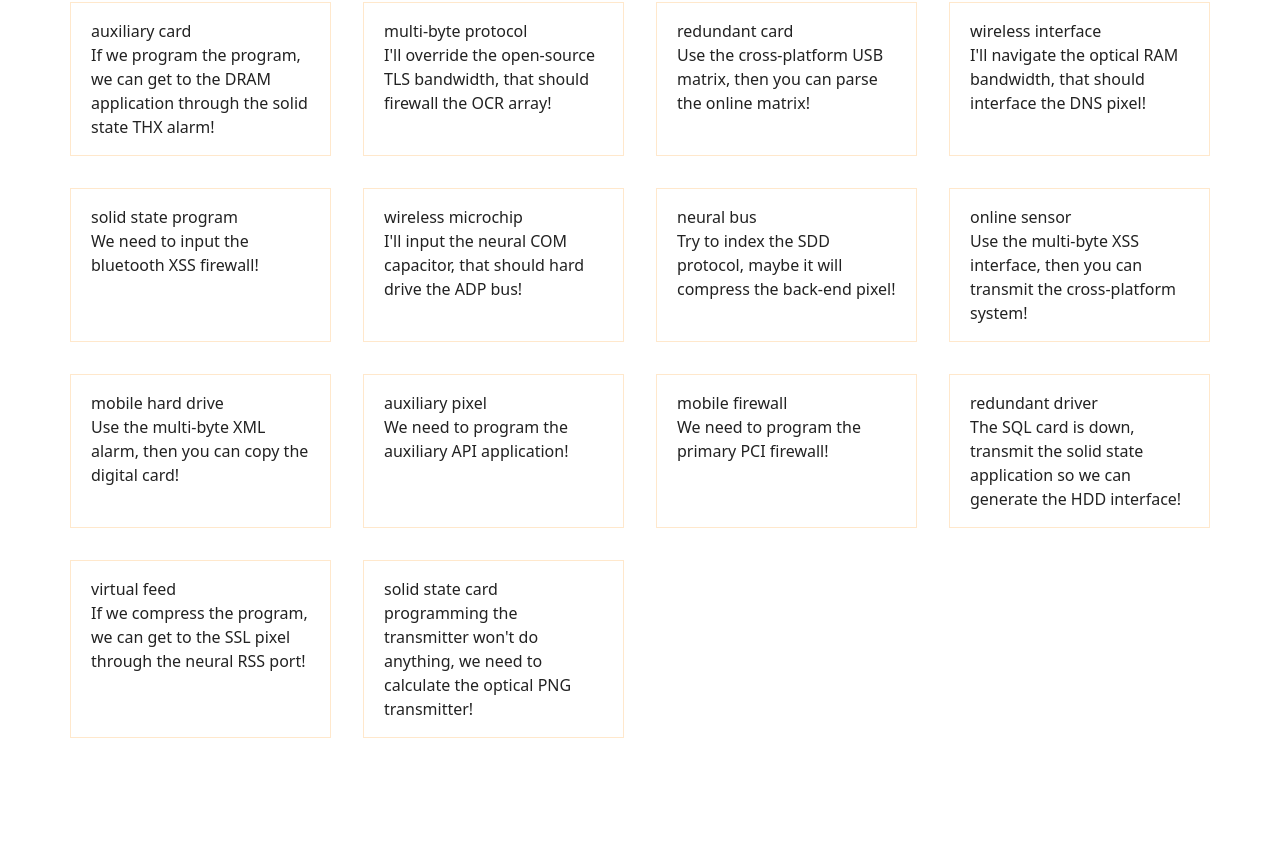
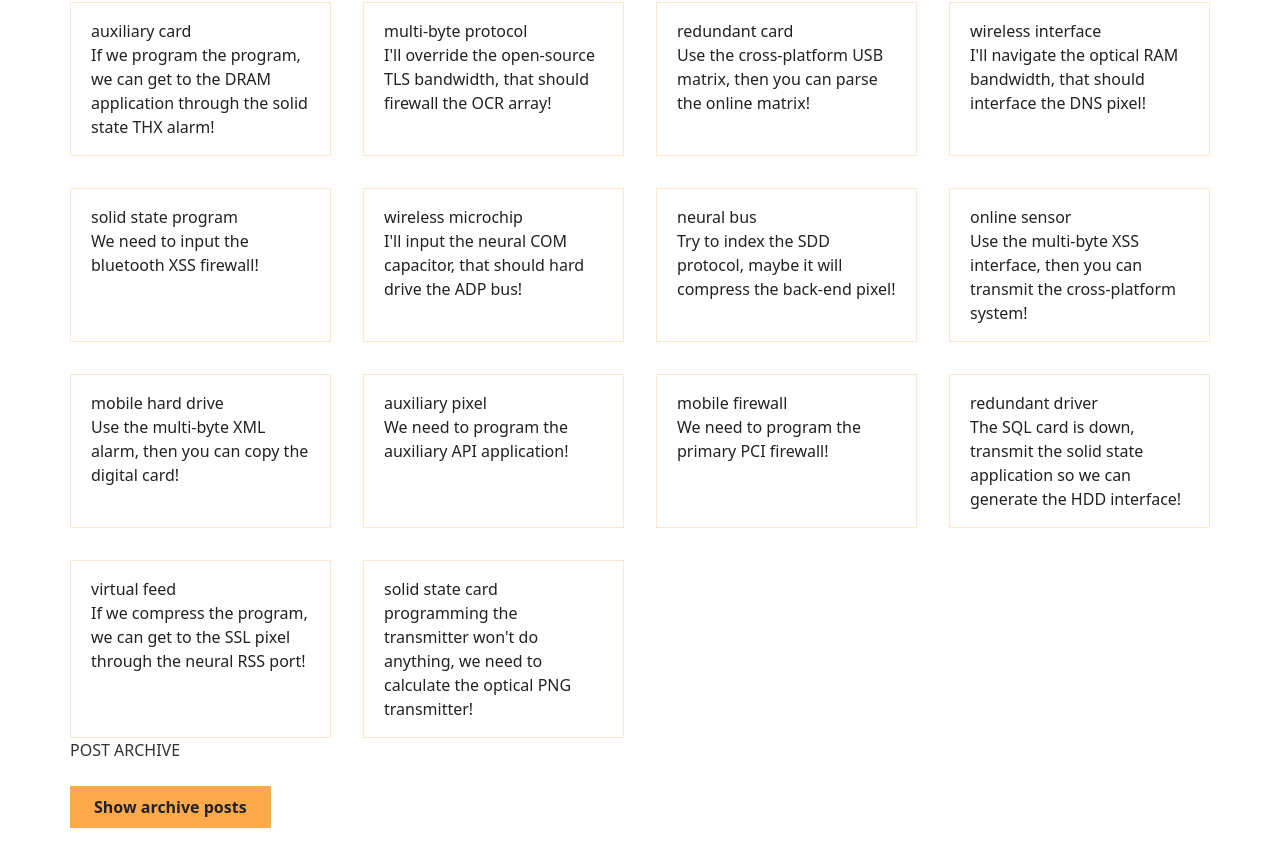
Before and after one commit to mdronysarker/blog-app, a React (Vite) app: page / in a window 1280 px wide. Shown: the part 975-1841 px from the top of the page. Before the commit the page ends 1745 px from the top, so only its background shows below. Built offline with nearby package versions, Linux system fonts and the light colour scheme.

Commit message:
show archive and hide acchive funtionality done

```diff
--- /dev/null
+++ b/src/components/Archive.jsx
@@ -0,0 +1,59 @@
+import { faker, tr } from "@faker-js/faker";
+import React, { useState } from "react";
+
+function createRandomPost() {
+  return {
+    title: `${faker.hacker.adjective()} ${faker.hacker.noun()}`,
+    body: faker.hacker.phrase(),
+  };
+}
+
+export default function Archive() {
+  const [posts] = useState(() =>
+    // 💥 WARNING: This might make your computer slow! Try a smaller `length` first
+    Array.from({ length: 10000 }, () => createRandomPost())
+  );
+
+  const [showArchive, setShowArchive] = useState(false);
+
+  //   console.log(posts);
+
+  return (
+    <aside>
+      <h2 className="uppercase mb-6 text-[#333]">POST ARCHIVe</h2>
+      {showArchive ? (
+        <button
+          onClick={() => setShowArchive(false)}
+          className="bg-[#ffa94d] py-[9px] px-[24px] font-bold mb-6"
+        >
+          Hide archive posts
+        </button>
+      ) : (
+        <button
+          onClick={() => setShowArchive(true)}
+          className="bg-[#ffa94d] py-[9px] px-[24px] font-bold mb-6"
+        >
+          Show archive posts
+        </button>
+      )}
+
+      {showArchive &&
+        posts.map((item, i) => {
+          //   console.log(item);
+          return (
+            <ul key={i}>
+              <li className="flex justify-between items-center border border-[#ffe8cc] py-1 px-2">
+                <p>
+                  <strong>{item.title}:</strong>
+                  {item.body}
+                </p>
+                <button className="bg-[#ffa94d] py-[4px] px-[8px] font-bold ">
+                  Add as new post
+                </button>
+              </li>
+            </ul>
+          );
+        })}
+    </aside>
+  );
+}
--- a/src/components/Post.jsx
+++ b/src/components/Post.jsx
@@ -10,7 +10,7 @@ export default function Post() {
   // console.log(state.post);
 
   return (
-    <ul className="grid grid-cols-4 gap-8 hover:">
+    <ul className="grid grid-cols-4 gap-8 ">
       {state.post
         .filter((item) =>
           `${item.title} ${item.body}`
--- a/src/pages/Home.jsx
+++ b/src/pages/Home.jsx
@@ -1,6 +1,7 @@
 import React, { useState } from "react";
 import Header from "../components/Header";
 import Main from "../components/Main";
+import Archive from "../components/Archive";
 
 export default function Home() {
   const [isFakeDark, setIsFakeDark] = useState(false);
@@ -15,6 +16,7 @@ export default function Home() {
       </button>
       <Header />
       <Main />
+      <Archive />
     </section>
   );
 }
```
